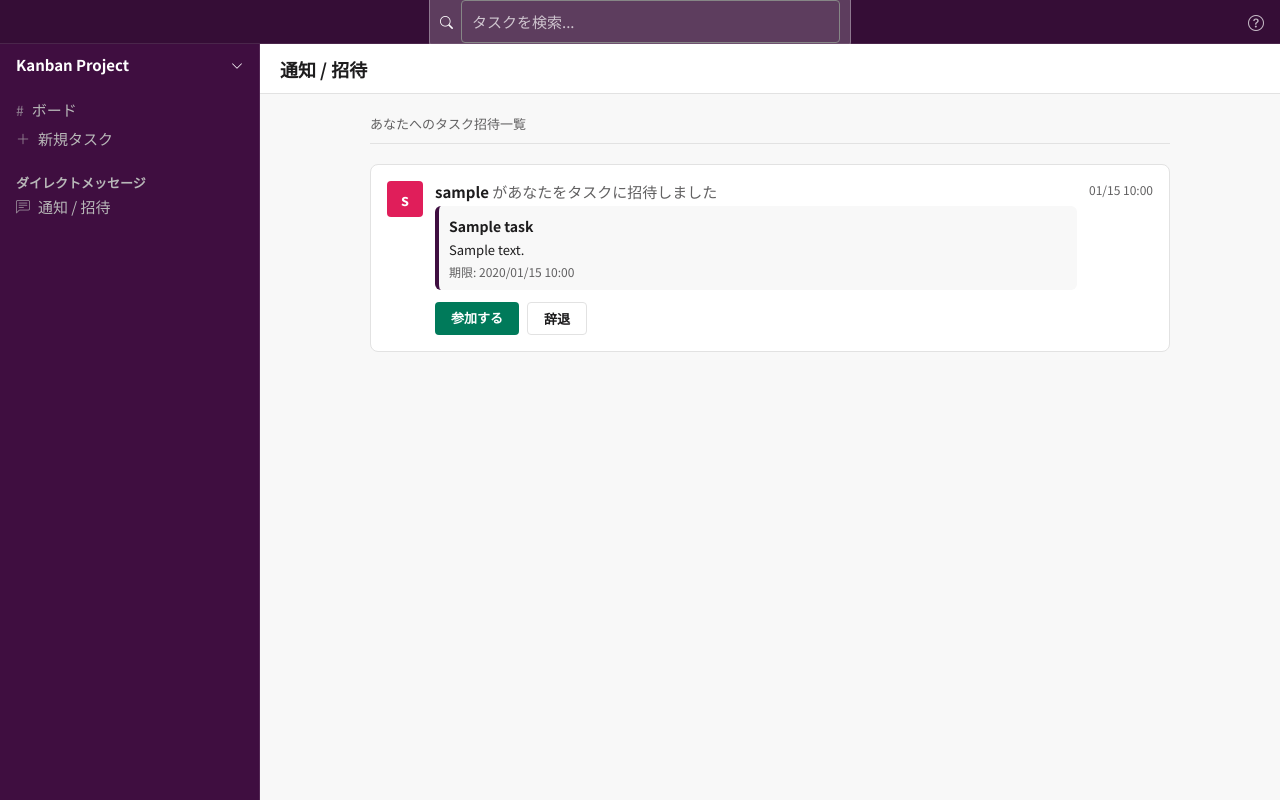
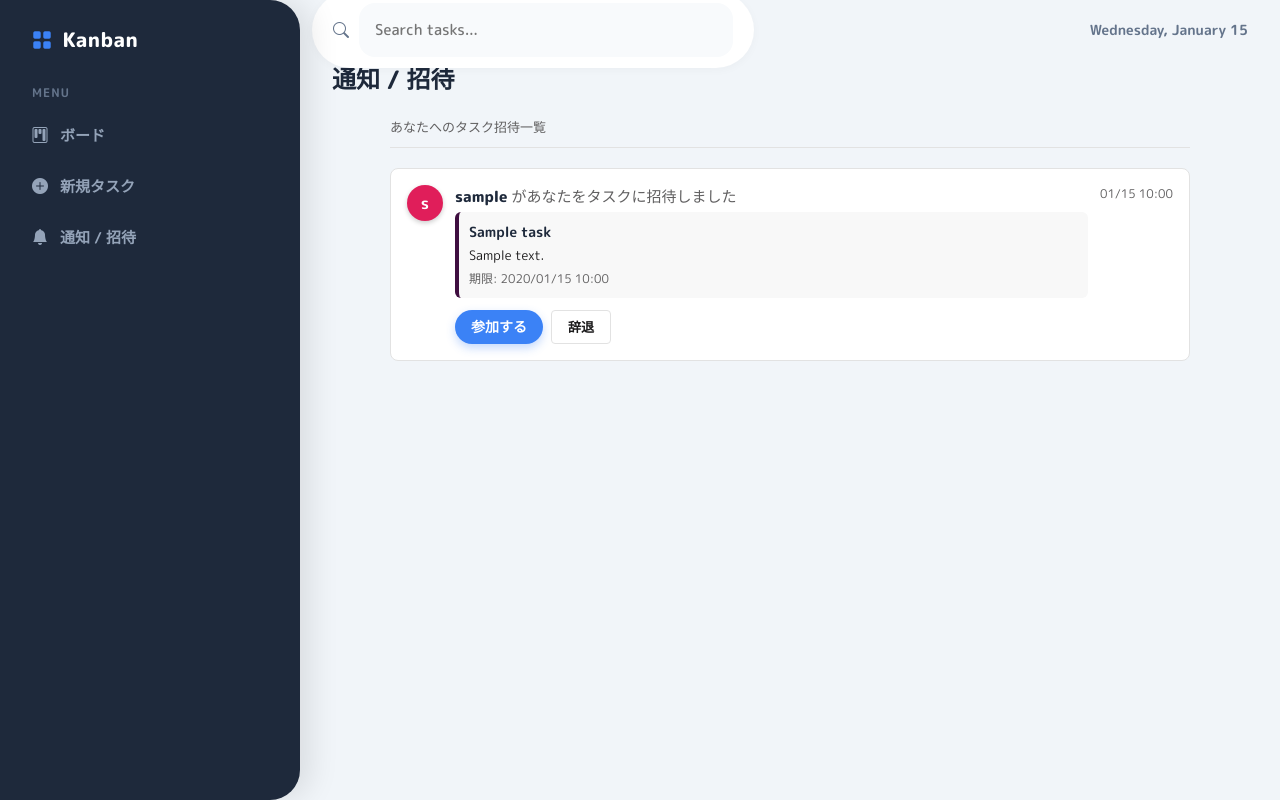
Before and after one commit to HJ-jyo/practice-webapp, a Django app: template tasks/templates/tasks/invitation_list.html in a window 1280 px wide. Run offline with Django 3.2, Linux system fonts and the light colour scheme; the template is opened without the code that fills it: most values are stand-ins (such as "Sample title", 1, 10 or a date in 2020).

Commit message:
UI刷新: Modern Oceanデザインへ変更

```diff
--- a/static/css/style.css
+++ b/static/css/style.css
@@ -1,234 +1,265 @@
-@import url('https://fonts.googleapis.com/css2?family=Noto+Sans+JP:wght@400;500;700&display=swap');
+@import url('https://fonts.googleapis.com/css2?family=M+PLUS+Rounded+1c:wght@400;500;700;800&display=swap');
+@import url('https://cdn.jsdelivr.net/npm/bootstrap-icons@1.10.5/font/bootstrap-icons.css');
 
 :root {
-    /* Slack Color Palette */
-    --slack-sidebar-bg: #3F0E40; /* 伝統的なSlackパープル */
-    --slack-sidebar-hover: #350D36;
-    --slack-active-item: #1164A3; /* 選択中の青 */
-    --slack-text-white: #FFFFFF;
-    --slack-text-gray: #B8B8B8; /* サイドバーの薄い文字 */
+    /* --- 新カラーパレット: Modern Ocean --- */
+    --sidebar-bg: #1e293b;       /* 深いネイビーグレー */
+    --sidebar-hover: #334155;    /* 少し明るいネイビー */
+    --sidebar-text: #94a3b8;     /* くすんだブルーグレー */
+    --sidebar-active: #3b82f6;   /* 鮮やかなブルー */
 
-    --main-bg: #FFFFFF;
-    --border-light: #E2E2E2; /* コンテンツの区切り線 */
+    --main-bg: #f1f5f9;          /* 非常に薄いブルーグレー（背景） */
+    --card-bg: #ffffff;
 
-    /* ステータスカラー */
-    --status-todo: #E01E5A; /* Slack通知バッジの赤 */
-    --status-doing: #ECB22E;
-    --status-done: #2EB67D; /* Slack完了の緑 */
+    --text-main: #1e293b;        /* 濃い文字色 */
+    --text-sub: #64748b;         /* 薄い文字色 */
 
-    --font-base: 'Noto Sans JP', sans-serif;
+    --accent-color: #3b82f6;     /* メインアクション色 */
+    --accent-hover: #2563eb;
+
+    /* ステータスカラー（パステル調） */
+    --status-todo: #ef4444;      /* Red */
+    --status-doing: #f59e0b;     /* Amber */
+    --status-done: #10b981;      /* Emerald */
+
+    /* 丸みの定義 */
+    --radius-l: 24px;   /* カード、モーダル用 */
+    --radius-m: 16px;   /* ボタン、入力欄用 */
+    --radius-s: 8px;    /* アイコン、バッジ用 */
+
+    --shadow-soft: 0 4px 20px rgba(148, 163, 184, 0.15);
 }
 
 body {
-    font-family: var(--font-base);
+    font-family: 'M PLUS Rounded 1c', sans-serif; /* 丸ゴシックで柔らかく */
     background-color: var(--main-bg);
-    color: #1D1C1D; /* Slackの基本文字色 */
+    color: var(--text-main);
     margin: 0;
     height: 100vh;
     overflow: hidden;
 }
 
-a { text-decoration: none; color: inherit; }
+a { text-decoration: none; color: inherit; transition: 0.2s; }
 ul { list-style: none; padding: 0; margin: 0; }
 
 /* --- レイアウト構造 (Workspace Layout) --- */
 .p-workspace {
     display: grid;
-    grid-template-columns: 260px 1fr; /* サイドバー260px固定、残りがメイン */
-    grid-template-rows: 44px 1fr; /* ヘッダー44px固定 */
+    grid-template-columns: 280px 1fr; /* サイドバーを少し広めに */
+    grid-template-rows: 60px 1fr;     /* ヘッダーを少し高く */
     height: 100vh;
     width: 100vw;
 }
 
-/* --- 1. トップナビゲーション (Global Header) --- */
+/* --- 1. トップナビゲーション (Floating Header) --- */
 .p-global-nav {
-    grid-column: 1 / -1;
-    background-color: #350D36; /* サイドバーより少し暗い */
+    grid-column: 2 / 3; /* サイドバーの上には被せない */
+    background-color: var(--main-bg); /* 背景色と同じにして溶け込ませる */
     display: flex;
     align-items: center;
-    justify-content: center;
-    border-bottom: 1px solid rgba(255,255,255,0.1);
-    color: white;
-    padding: 0 16px;
-    z-index: 100;
+    justify-content: space-between;
+    padding: 0 32px;
+    z-index: 10;
 }
 
+/* 検索ボックス（丸く浮き上がらせる） */
 .p-search-box {
-    background: rgba(255, 255, 255, 0.2);
-    border-radius: 6px;
-    padding: 4px 10px;
+    background: white;
+    border-radius: 50px; /* 完全な丸 */
+    padding: 10px 20px;
     width: 400px;
     display: flex; align-items: center;
-    color: white;
-    font-size: 13px;
-    border: 1px solid rgba(255,255,255,0.3);
+    color: var(--text-main);
+    box-shadow: 0 2px 10px rgba(0,0,0,0.03);
+    border: 1px solid transparent;
+    transition: 0.2s;
+}
+.p-search-box:focus-within {
+    box-shadow: 0 4px 15px rgba(59, 130, 246, 0.15);
+    border-color: var(--accent-color);
 }
 .p-search-box input {
     background: transparent; border: none; outline: none;
-    color: white; width: 100%; margin-left: 8px;
+    color: var(--text-main); width: 100%; margin-left: 10px;
+    font-weight: 500;
 }
-.p-search-box input::placeholder { color: rgba(255,255,255,0.7); }
+.p-search-box i { color: var(--text-sub); }
 
-/* --- 2. サイドバー (Channel Sidebar) --- */
+/* --- 2. サイドバー (Deep Navy Sidebar) --- */
 .p-sidebar {
-    background-color: var(--slack-sidebar-bg);
-    color: var(--slack-text-gray);
+    grid-row: 1 / -1; /* 上から下まで貫通 */
+    background-color: var(--sidebar-bg);
+    color: var(--sidebar-text);
     display: flex; flex-direction: column;
-    overflow-y: auto;
-    border-right: 1px solid rgba(255,255,255,0.1);
-    padding-top: 10px;
-}
-
-.p-sidebar-section {
-    padding: 12px 0;
+    padding: 24px 16px;
+    border-top-right-radius: 30px; /* 右上だけ丸くする */
+    border-bottom-right-radius: 30px; /* 右下も丸くする */
+    margin-right: -20px; /* メインコンテンツに少し重ねる */
+    z-index: 20;
+    box-shadow: 10px 0 30px rgba(0,0,0,0.1);
 }
 
 .p-sidebar-header {
-    padding: 0 16px 8px;
-    font-size: 15px;
-    font-weight: 700;
-    color: var(--slack-text-white);
-    display: flex; justify-content: space-between; align-items: center;
+    padding: 0 16px 30px;
+    font-size: 20px;
+    font-weight: 800;
+    color: white;
+    display: flex; align-items: center; gap: 10px;
+    letter-spacing: 0.5px;
 }
-.p-sidebar-header:hover { background-color: var(--slack-sidebar-hover); cursor: pointer; }
 
-/* チャンネルリスト項目 */
+/* チャンネルリスト項目 (角丸ボタン風) */
 .p-channel-item {
-    padding: 4px 16px;
+    padding: 12px 16px;
+    margin-bottom: 4px;
+    border-radius: var(--radius-m); /* 強い丸み */
     cursor: pointer;
     display: flex; align-items: center;
     font-size: 15px;
-    color: var(--slack-text-gray);
+    font-weight: 700;
+    color: var(--sidebar-text);
+    transition: all 0.2s;
 }
-.p-channel-item:hover { background-color: var(--slack-sidebar-hover); }
+.p-channel-item:hover {
+    background-color: var(--sidebar-hover);
+    color: white;
+    transform: translateX(5px);
+}
 .p-channel-item.active {
-    background-color: #1164A3;
+    background-color: var(--accent-color);
     color: white;
+    box-shadow: 0 4px 12px rgba(59, 130, 246, 0.4);
 }
-.p-channel-icon { margin-right: 8px; font-size: 14px; opacity: 0.7; }
+.p-channel-icon { margin-right: 12px; font-size: 16px; }
 
-/* ユーザーエリア（左下） */
+/* ユーザーエリア */
 .p-sidebar-user {
     margin-top: auto;
-    padding: 12px 16px;
-    border-top: 1px solid rgba(255,255,255,0.1);
-    display: flex; align-items: center; gap: 8px;
+    background: var(--sidebar-hover);
+    padding: 12px;
+    border-radius: var(--radius-l); /* 大きな丸み */
+    display: flex; align-items: center; gap: 12px;
     cursor: pointer;
+    transition: 0.2s;
 }
-.p-sidebar-user:hover { background-color: var(--slack-sidebar-hover); }
+.p-sidebar-user:hover { background-color: #475569; }
 .c-avatar {
-    width: 24px; height: 24px; border-radius: 4px; /* Slackは四角に近い丸 */
-    background: #E01E5A; color: white;
+    width: 40px; height: 40px; border-radius: 50%;
+    background: linear-gradient(135deg, #6366f1, #ec4899); /* グラデーションアイコン */
+    color: white;
     display: flex; justify-content: center; align-items: center;
-    font-weight: bold; font-size: 12px;
+    font-weight: bold; font-size: 16px;
+    box-shadow: 0 2px 5px rgba(0,0,0,0.2);
 }
 
-/* --- 3. メインビュー (Main Content) --- */
+/* --- 3. メインビュー (Soft UI Content) --- */
 .p-client-view {
-    background-color: var(--main-bg);
+    grid-column: 2 / 3;
     display: flex; flex-direction: column;
-    overflow: hidden; /* 内部でスクロール */
+    overflow: hidden;
+    padding-left: 20px; /* サイドバーの角丸分の余白 */
 }
 
 .p-view-header {
-    height: 49px; /* Slackのヘッダー高さ */
-    border-bottom: 1px solid var(--border-light);
+    padding: 0 32px 10px;
     display: flex; align-items: center; justify-content: space-between;
-    padding: 0 20px;
-    flex-shrink: 0;
 }
-.p-channel-name { font-weight: 900; font-size: 18px; color: #1D1C1D; }
-.p-header-meta { font-size: 13px; color: #616061; }
+.p-channel-name { font-weight: 800; font-size: 24px; color: var(--text-main); }
+.p-header-meta { font-size: 14px; color: var(--text-sub); background: white; padding: 6px 12px; border-radius: 20px; }
 
 .p-view-body {
     flex-grow: 1;
     overflow-y: auto;
-    padding: 20px;
-    background-color: #F8F8F8; /* 少しだけグレーにしてカードを目立たせる */
+    padding: 10px 32px 32px;
 }
+/* スクロールバー装飾 */
+.p-view-body::-webkit-scrollbar { width: 8px; }
+.p-view-body::-webkit-scrollbar-thumb { background: #cbd5e1; border-radius: 10px; }
 
-/* --- カンバンボード固有 --- */
+/* --- カンバンボード固有 (Rounded Cards) --- */
 .p-kanban-board {
-    display: flex;
-    gap: 16px;
-    height: 100%;
-    align-items: flex-start;
+    display: flex; gap: 24px; height: 100%; align-items: flex-start;
 }
 
 .c-column {
-    background: #F8F8F8; /* 背景に馴染ませる */
-    width: 300px;
+    background: transparent; /* 背景なしですっきり */
+    width: 320px;
     flex-shrink: 0;
     display: flex; flex-direction: column;
-    max-height: 100%;
+    height: 100%;
 }
 
 .c-column-header {
-    padding: 8px 4px;
-    font-weight: 700;
-    font-size: 15px;
-    color: #1D1C1D;
-    display: flex; align-items: center; gap: 8px;
+    padding: 10px 8px;
+    font-weight: 800;
+    font-size: 16px;
+    color: var(--text-main);
+    display: flex; align-items: center; gap: 10px;
+    margin-bottom: 10px;
 }
+/* カラムごとのアクセントライン */
+.col-header-todo { border-bottom: 3px solid var(--status-todo); }
+.col-header-doing { border-bottom: 3px solid var(--status-doing); }
+.col-header-done { border-bottom: 3px solid var(--status-done); }
 
 .c-task-card {
     background: white;
-    border: 1px solid rgba(29, 28, 29, 0.13);
-    border-radius: 8px;
-    padding: 16px;
-    margin-bottom: 12px;
-    box-shadow: 0 1px 3px rgba(0,0,0,0.06);
+    border: none;
+    border-radius: var(--radius-l); /* 角丸24px */
+    padding: 20px;
+    margin-bottom: 16px;
+    box-shadow: var(--shadow-soft);
     cursor: pointer;
-    transition: 0.1s;
+    transition: all 0.2s cubic-bezier(0.25, 0.8, 0.25, 1);
+    position: relative;
+    overflow: hidden;
 }
 .c-task-card:hover {
-    border-color: #9E9E9E;
-    box-shadow: 0 2px 5px rgba(0,0,0,0.1);
+    transform: translateY(-5px) scale(1.02);
+    box-shadow: 0 10px 30px rgba(148, 163, 184, 0.3);
 }
 
-.c-task-title { font-weight: 700; font-size: 15px; margin-bottom: 4px; line-height: 1.4; }
-.c-task-meta { font-size: 12px; color: #616061; display: flex; justify-content: space-between; margin-top: 8px; }
+.c-task-title { font-weight: 700; font-size: 16px; margin-bottom: 8px; line-height: 1.5; }
+.c-task-meta { font-size: 12px; color: var(--text-sub); display: flex; justify-content: space-between; align-items: center; margin-top: 12px; }
 
-/* ボタン類 */
+/* ボタン類 (Pill Shaped) */
 .c-btn-primary {
-    background: #007a5a; /* Slack Green */
+    background: var(--accent-color);
     color: white; border: none; font-weight: 700;
-    border-radius: 4px; padding: 6px 12px; font-size: 13px;
+    border-radius: 50px; /* カプセル型 */
+    padding: 10px 24px; font-size: 14px;
     cursor: pointer;
+    box-shadow: 0 4px 10px rgba(59, 130, 246, 0.3);
+    transition: 0.2s;
 }
-.c-btn-primary:hover { background: #148567; }
+.c-btn-primary:hover {
+    background: var(--accent-hover);
+    transform: translateY(-2px);
+    box-shadow: 0 6px 15px rgba(59, 130, 246, 0.4);
+}
 
 .c-badge {
-    font-size: 11px; padding: 2px 6px; border-radius: 4px; background: #f2c74433; color: #1D1C1D; border: 1px solid rgba(0,0,0,0.1);
+    font-size: 11px; padding: 4px 10px; border-radius: 20px;
+    background: #f1f5f9; color: var(--text-sub); font-weight: 700;
 }
 
-/* --- 追記: フォーム入力エリアのスタイル (Slack風) --- */
+/* フォーム要素 (Rounded Inputs) */
 input[type="text"], input[type="email"], input[type="password"],
 input[type="datetime-local"], textarea, select {
     width: 100%;
-    padding: 10px;
+    padding: 14px;
     font-size: 15px;
-    color: #1D1C1D;
-    border: 1px solid #868686;
-    border-radius: 4px;
+    color: var(--text-main);
+    background: #f8fafc;
+    border: 2px solid transparent;
+    border-radius: var(--radius-m);
     box-sizing: border-box;
     font-family: inherit;
-    transition: 0.1s;
+    transition: 0.2s;
 }
-
 input:focus, textarea:focus, select:focus {
     outline: none;
-    border-color: #1264A3;
-    box-shadow: 0 0 0 4px #D1E8F8;
+    background: white;
+    border-color: var(--accent-color);
+    box-shadow: 0 0 0 4px rgba(59, 130, 246, 0.1);
 }
-
-/* ラジオボタンやチェックボックスの調整 */
-input[type="checkbox"] {
-    width: auto;
-    transform: scale(1.2);
-}
-
-/* リンクなど */
-a:hover {
-    text-decoration: none;
-}
--- a/tasks/templates/base.html
+++ b/tasks/templates/base.html
@@ -11,45 +11,31 @@
 <body>
     <div class="p-workspace">
 
-        <header class="p-global-nav">
-            <div style="flex:1;"></div> <form action="{% url 'board' %}" method="get" class="p-search-box">
-                <i class="bi bi-search"></i>
-                <input type="text" name="q" placeholder="タスクを検索..." value="{{ request.GET.q|default:'' }}">
-            </form>
-
-            <div style="flex:1; display:flex; justify-content:flex-end;">
-                <i class="bi bi-question-circle" style="opacity:0.7;"></i>
-            </div>
-        </header>
-
         <aside class="p-sidebar">
             <div class="p-sidebar-header">
-                <span>Kanban Project</span>
-                <i class="bi bi-chevron-down" style="font-size:12px;"></i>
+                <i class="bi bi-grid-fill" style="color:#3b82f6;"></i>
+                <span>Kanban</span>
             </div>
 
-            <div class="p-sidebar-section">
+            <div style="flex-grow: 1;">
+                <div style="padding: 0 16px; margin-bottom: 10px; font-size: 12px; font-weight: bold; color: #64748b; text-transform: uppercase; letter-spacing: 1px;">Menu</div>
+
                 <a href="{% url 'board' %}" class="p-channel-item {% if request.resolver_match.url_name == 'board' %}active{% endif %}">
-                    <span class="p-channel-icon">#</span> ボード
+                    <span class="p-channel-icon"><i class="bi bi-kanban"></i></span> ボード
                 </a>
                 <a href="{% url 'task_create' %}" class="p-channel-item {% if request.resolver_match.url_name == 'task_create' %}active{% endif %}">
-                    <span class="p-channel-icon"><i class="bi bi-plus-lg"></i></span> 新規タスク
+                    <span class="p-channel-icon"><i class="bi bi-plus-circle-fill"></i></span> 新規タスク
                 </a>
-
-                <div style="margin-top:20px; padding-left:16px; font-size:13px; font-weight:bold; color:var(--slack-text-gray);">
-                    ダイレクトメッセージ
-                </div>
                 <a href="{% url 'invitation_list' %}" class="p-channel-item {% if request.resolver_match.url_name == 'invitation_list' %}active{% endif %}">
-                    <span class="p-channel-icon"><i class="bi bi-chat-left-text"></i></span> 通知 / 招待
+                    <span class="p-channel-icon"><i class="bi bi-bell-fill"></i></span> 通知 / 招待
                 </a>
             </div>
 
             {% if user.is_authenticated %}
             <div class="p-sidebar-user" onclick="location.href='{% url 'profile' %}'">
-
                 <div class="c-avatar" style="overflow:hidden;">
                     {% if user.profile.icon %}
-                        <img src="{{ user.profile.icon.url }}" style="width:100%; height:100%; object-fit:cover;" alt="icon">
+                        <img src="{{ user.profile.icon.url }}" style="width:100%; height:100%; object-fit:cover;">
                     {% else %}
                         {{ user.username|slice:":1" }}
                     {% endif %}
@@ -57,12 +43,11 @@
 
                 <div style="flex-grow:1; font-weight:bold; font-size:14px; color:white;">
                     {{ user.username }}
-                    <span style="display:inline-block; width:8px; height:8px; background:#2EB67D; border-radius:50%; margin-left:4px;"></span>
                 </div>
 
                 <form action="{% url 'logout' %}" method="post" style="margin:0;" onclick="event.stopPropagation();">
                     {% csrf_token %}
-                    <button type="submit" style="background:none; border:none; color:var(--slack-text-gray); cursor:pointer;" title="ログアウト">
+                    <button type="submit" style="background:none; border:none; color:var(--sidebar-text); cursor:pointer;" title="ログアウト">
                         <i class="bi bi-box-arrow-right"></i>
                     </button>
                 </form>
@@ -70,6 +55,17 @@
             {% endif %}
         </aside>
 
+        <header class="p-global-nav">
+            <form action="{% url 'board' %}" method="get" class="p-search-box">
+                <i class="bi bi-search"></i>
+                <input type="text" name="q" placeholder="Search tasks..." value="{{ request.GET.q|default:'' }}">
+            </form>
+
+            <div style="font-weight:bold; color:var(--text-sub); font-size:14px;">
+                {{ now|date:"l, F j" }}
+            </div>
+        </header>
+
         <main class="p-client-view">
             {% block content %}{% endblock %}
         </main>
```
Also changed, not shown: tasks/templates/tasks/board.html (+52 -55 lines).
